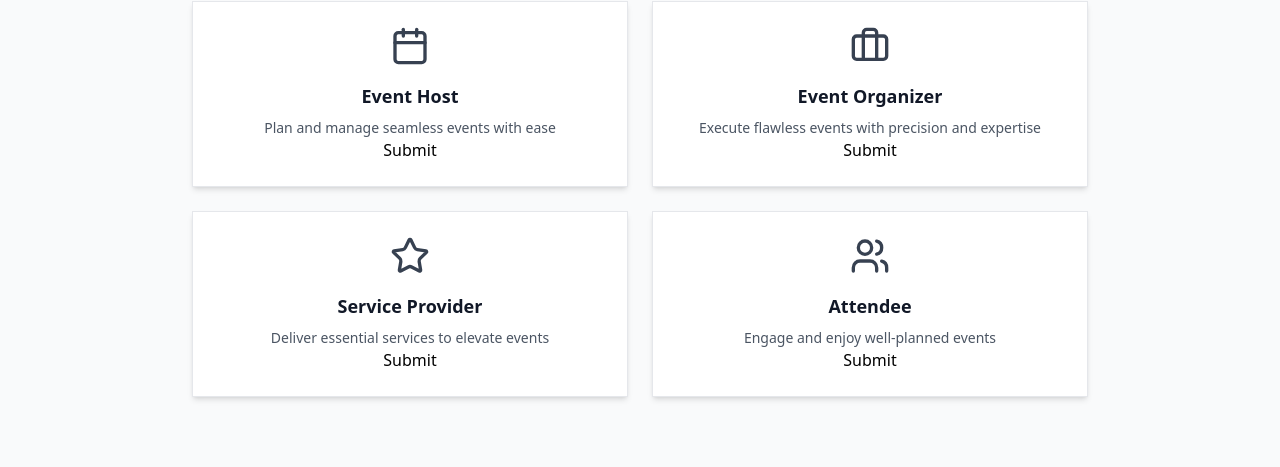
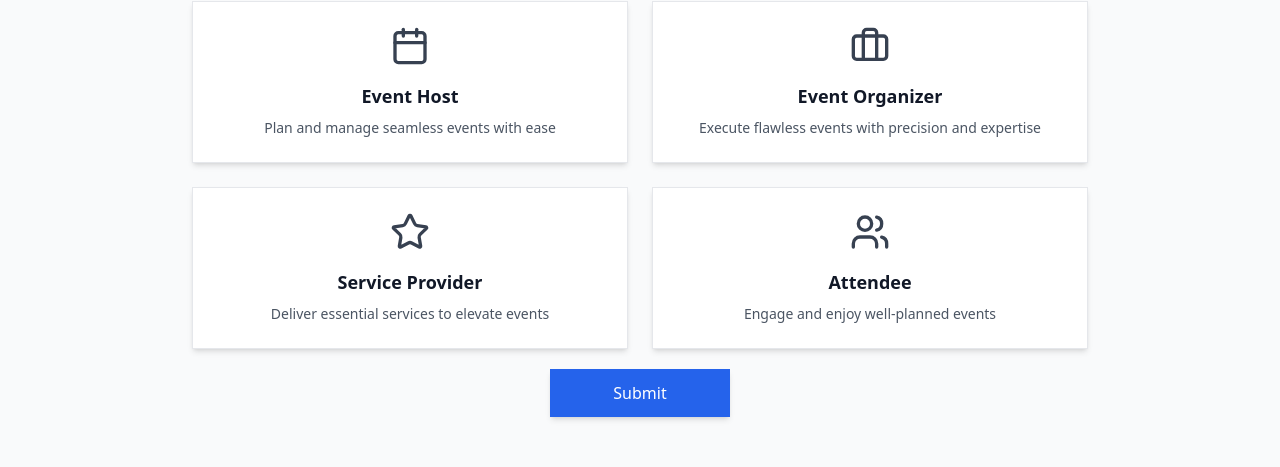
Before and after one commit to himanshu-dhandole/PlanIt, a React (Vite) app: page /roles in a window 1280 px wide. Shown: the part 189-656 px from the top of the page. Built offline with nearby package versions, Linux system fonts and the light colour scheme; no server answers.

Commit message:
Update Select Role

```diff
--- a/src/components/RoleSelection/SelectRole.jsx
+++ b/src/components/RoleSelection/SelectRole.jsx
@@ -1,5 +1,6 @@
 import React, { useState } from 'react';
 import { User, Building2, UtensilsCrossed, Users, Briefcase, Calendar, Star } from 'lucide-react';
+import { motion } from 'framer-motion';
 
 const RoleSelection = () => {
   const [selectedRole, setSelectedRole] = useState(null);
@@ -67,10 +68,20 @@ const RoleSelection = () => {
                 <p className="text-sm text-gray-600 text-center">
                   {role.description}
                 </p>
-                <button>Submit</button>
+
               </div>
             );
           })}
+        </div>
+        <div className='flex justify-center'>
+        <motion.button
+                whileHover={{ scale: 1.02 }}
+                whileTap={{ scale: 0.98 }}
+                type="submit"
+                className="w-[20%] py-3 px-4 mt-5 bg-blue-600 text-white rounded-lg font-medium hover:bg-blue-700 transition-all duration-200 shadow-md "
+              >
+                Submit
+              </motion.button>
         </div>
       </div>
     </div>
```
